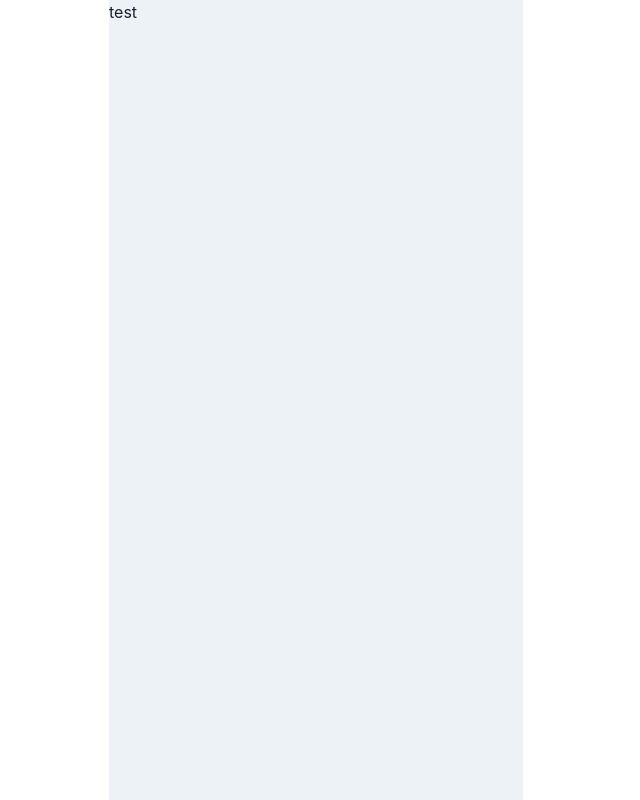
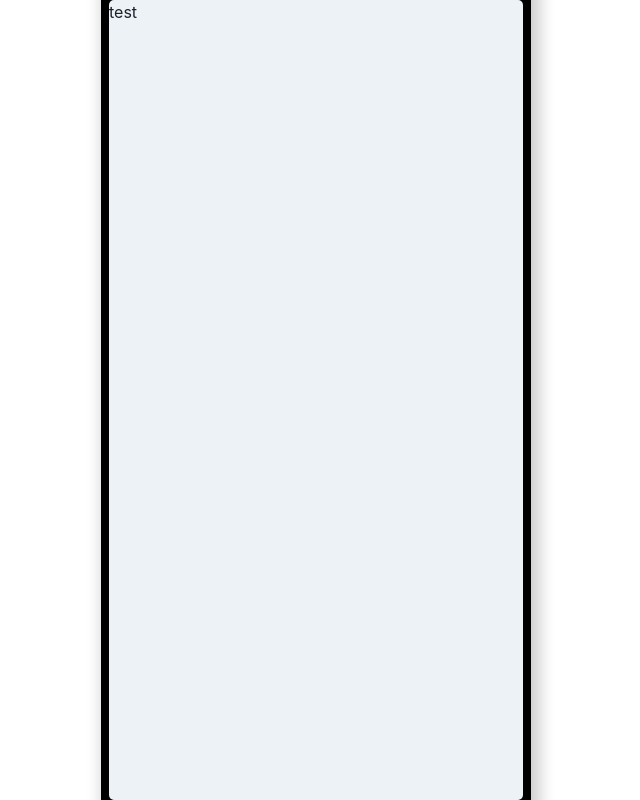
Before and after one commit to mmfallacy/tomato, a React (Vite) app: page / in a window 1280 px wide. Shown: the whole page, without its empty margins (324-964 px from the left). Built offline with nearby package versions, Linux system fonts and the light colour scheme.

Commit message:
Feat: add phone visualization for MobileWrapper

```diff
--- a/src/components/MobileWrapper.tsx
+++ b/src/components/MobileWrapper.tsx
@@ -1,18 +1,63 @@
-import { Box, Center } from '@chakra-ui/react';
+import { Box, Center, useMediaQuery } from '@chakra-ui/react';
 import { ReactNode } from 'react';
 import { MOBILE_VW, MOBILE_VH } from '../utils/constants';
+
+const Notch = ({ oH, oW }: { oH: number; oW: number }) => (
+    <Box
+        h={`${oH}px`}
+        w={`${oW * 30}px`}
+        bg="black"
+        position="absolute"
+        top={`${oH}px`}
+        borderBottomRadius="10px"
+    ></Box>
+);
+
+const PhoneContainer = ({
+    oW,
+    oH,
+    children,
+}: {
+    oW: number;
+    oH: number;
+    children: ReactNode;
+}) => {
+    const [largerH, largerW] = useMediaQuery([
+        '(min-width:500px)',
+        '(min-height:1000px)',
+    ]);
+    return (
+        <Box
+            h={`calc(${MOBILE_VH} + ${oH * 2}px)`}
+            w={`calc(${MOBILE_VW} + ${oW * 2}px)`}
+            bg="black"
+            borderRadius="10px"
+            position="relative"
+            boxShadow="5px 5px 16px 4px rgba(0,0,0, 0.2)"
+        >
+            <Center h="100%">
+                {children}
+                {(largerH || largerW) && <Notch oH={oH} oW={oW} />}
+            </Center>
+        </Box>
+    );
+};
 
 export const MobileWrapper = ({ children }: { children: ReactNode }) => {
     return (
         <Center h="100vh">
+            <PhoneContainer oW={8} oH={16}>
                 <Box
                     w={`min(100vw,${MOBILE_VW})`}
                     h={`min(100vh,${MOBILE_VH})`}
                     bg="gray.100"
                     position="absolute"
+                    borderRadius={5}
                 >
                     {children}
                 </Box>
+            </PhoneContainer>
         </Center>
     );
 };
+MobileWrapper.displayName = 'MobileWrapper';
```
Lines whose indentation alone changed are shown as unchanged.
